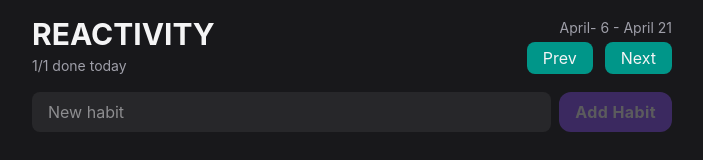
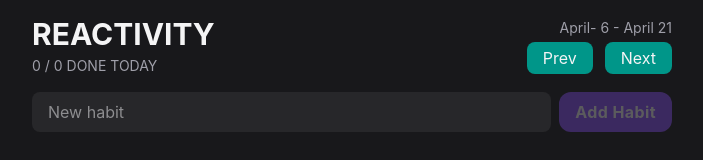
Before and after one commit to clara-cdp/Reactivity, a React (Vite) app: page / in a window 1280 px wide. Shown: the top 160 px of the page, without its empty margins (288-991 px from the left). Built offline with nearby package versions, Linux system fonts and the light colour scheme.

Commit message:
replace mock done today habits with real value

```diff
--- a/src/components/Header.tsx
+++ b/src/components/Header.tsx
@@ -1,11 +1,19 @@
 import { Button } from "./Button"
+import { useHabits } from "../context/useHabits"
+import { isToday } from "date-fns"
 
 export function Header() {
+
+    const { habits } = useHabits()
+    const doneToday = habits.filter(h =>
+        h.completions.some(c => isToday(c)),
+    ).length
+
     return (
         <header className="flex items-center justify-between">
             <div className="flex flex-col gap-1">
                 <h1 className="text-3xl font-bold uppercase">Reactivity</h1>
-                <span className="text-zinc-400 text-sm">1/1 done today</span>
+                <span className="text-zinc-400 text-sm uppercase">{doneToday} / {habits.length} done today</span>
             </div>
             <div className="flex flex-col gap-1 items-end">
                 <span className="text-zinc-400 text-sm">April- 6 - April 21</span>
```
